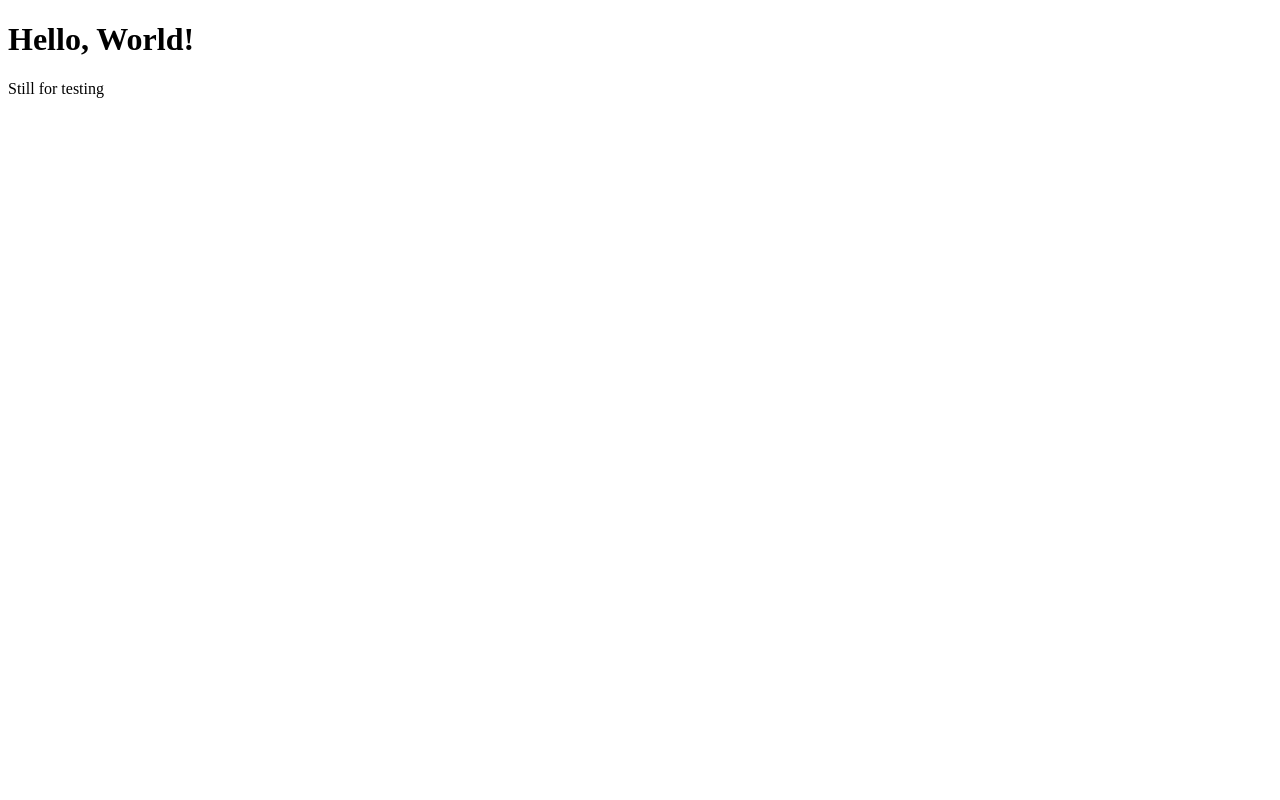
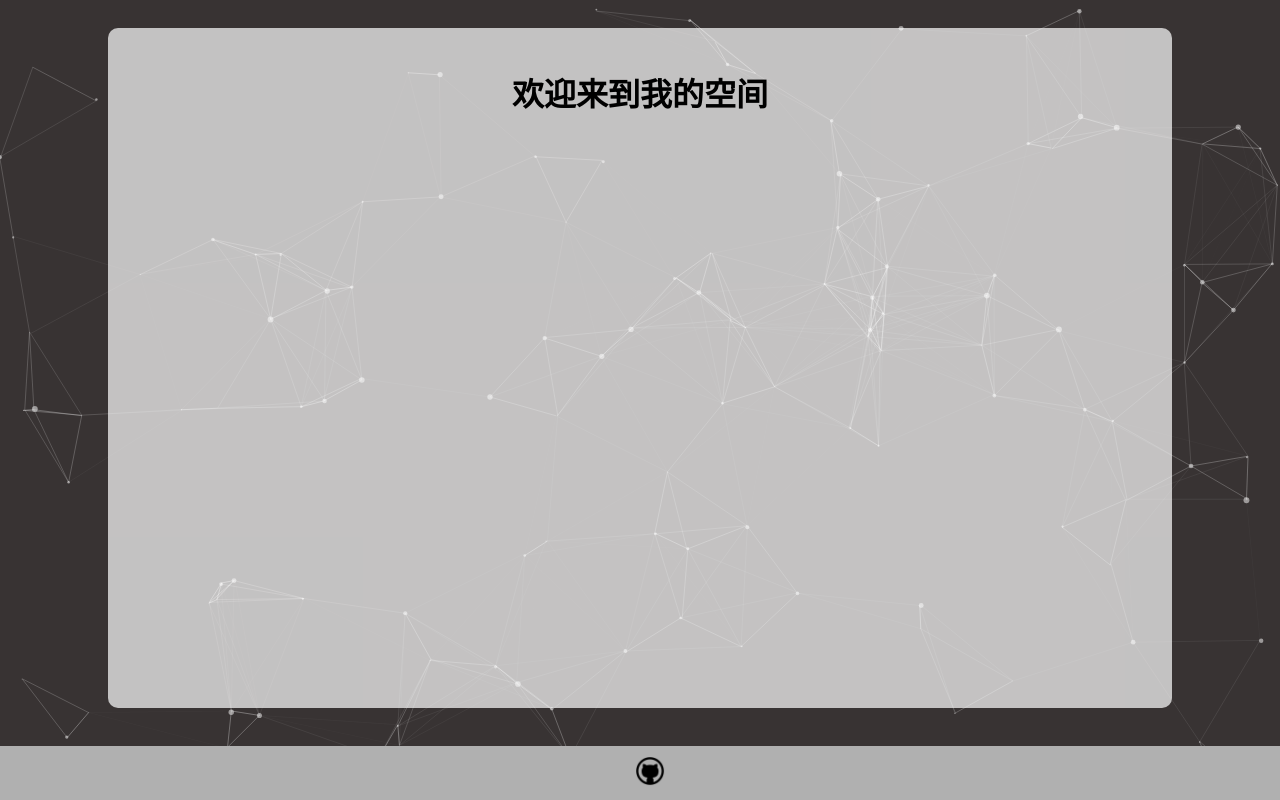
Before and after one commit to Anonymity-Andy/Personal_Website, a website: page docs/index.html in a window 1280 px wide. Drawn offline with nearby package versions, Linux system fonts and the light colour scheme.

Commit message:
Add files via upload

```diff
--- a/docs/index.html
+++ b/docs/index.html
@@ -1,15 +1,23 @@
 <!DOCTYPE html>
 <html>
 <head>
-    <title>My Webpage</title>
+    <title>骆钧尧的小屋</title>
+    <link rel="stylesheet" href="styles.css">
 </head>
 <body>
-    <h1>Hello, World!</h1>
-    <p>Still for testing</p>
-
-  <script>
-    // 在这里写你的 JavaScript 代码
-    alert('Welcome to my website!');
-  </script>
+    <div id="particles-js"></div>
+    <div class="content">
+        <h1>欢迎来到我的空间</h1>
+        <!-- Your content and options go here -->
+    </div>
+    <div class="footer">
+        <a href="https://github.com/anonymity-andy" target="_blank">
+            <img src="github_logo.png" alt="Github">
+        </a>
+        <!-- Add other contact icons and links here -->
+    </div>
+    <script src="https://cdn.jsdelivr.net/particles.js/2.0.0/particles.min.js"></script>
+    <script src="particles.js"></script>
+    <script src="script.js"></script>
 </body>
 </html>
--- /dev/null
+++ b/docs/particles.js
@@ -0,0 +1,109 @@
+particlesJS('particles-js', {
+    "particles": {
+        "number": {
+            "value": 100,
+            "density": {
+                "enable": true,
+                "value_area": 800
+            }
+        },
+        "color": {
+            "value": "#ffffff"
+        },
+        "shape": {
+            "type": "circle",
+            "stroke": {
+                "width": 0,
+                "color": "#0000FF"
+            },
+            "polygon": {
+                "nb_sides": 5
+            },
+            "image": {
+                "src": "img/github.svg",
+                "width": 100,
+                "height": 100
+            }
+        },
+        "opacity": {
+            "value": 0.5,
+            "random": false,
+            "anim": {
+                "enable": false,
+                "speed": 1,
+                "opacity_min": 0.1,
+                "sync": false
+            }
+        },
+        "size": {
+            "value": 3,
+            "random": true,
+            "anim": {
+                "enable": false,
+                "speed": 40,
+                "size_min": 0.1,
+                "sync": false
+            }
+        },
+        "line_linked": {
+            "enable": true,
+            "distance": 150,
+            "color": "#ffffff",
+            "opacity": 0.4,
+            "width": 1
+        },
+        "move": {
+            "enable": true,
+            "speed": 6,
+            "direction": "none",
+            "random": false,
+            "straight": false,
+            "out_mode": "out",
+            "bounce": false,
+            "attract": {
+                "enable": false,
+                "rotateX": 600,
+                "rotateY": 1200
+            }
+        }
+    },
+    "interactivity": {
+        "detect_on": "canvas",
+        "events": {
+            "onhover": {
+                "enable": true,
+                "mode": "repulse"
+            },
+            "onclick": {
+                "enable": true,
+                "mode": "push"
+            },
+            "resize": true
+        },
+        "modes": {
+            "grab": {
+                "distance": 400,
+                "line_linked": {
+                    "opacity": 1
+                }
+            },
+            "bubble": {
+                "distance": 400,
+                "size": 40,
+                "duration": 2,
+                "opacity": 8,
+                "speed": 3
+            },
+            "repulse": {
+                "distance": 200
+            },
+            "push": {
+                "particles_nb": 4
+            },
+            "remove": {
+                "particles_nb": 2
+            }
+        }
+    },
+    "retina_detect": true
+});
--- /dev/null
+++ b/docs/styles.css
@@ -0,0 +1,47 @@
+body {
+    margin: 0;
+    padding: 0;
+    overflow: hidden;
+    font-family: Arial, sans-serif;
+    background-color: #383333;
+}
+
+#particles-js {
+  position: fixed;
+  top: 0;
+  left: 0;
+  width: 100%;
+  height: 100%;
+  z-index: -1;
+}
+
+.content {
+    position: absolute;
+    top: 46%;
+    left: 50%;
+    transform: translate(-50%, -50%);
+    width: 80%;
+    height: 80%;
+    background-color: hsla(0, 0%, 100%, 0.7);
+    padding: 20px;
+    border-radius: 10px;
+    text-align: center;
+}
+
+.footer {
+    position: fixed;
+    bottom: 0;
+    left: 0;
+    width: 100%;
+    background-color: hsl(0, 0%, 69%);
+    padding: 10px;
+    display: flex;
+    justify-content: center;
+}
+
+.footer img {
+    width: 30px;
+    height: 30px;
+    margin: 0 10px;
+    cursor: pointer;
+}
```
Also changed, not shown: docs/script.js (added, +14 -0 lines), docs/github_logo.png (added).
